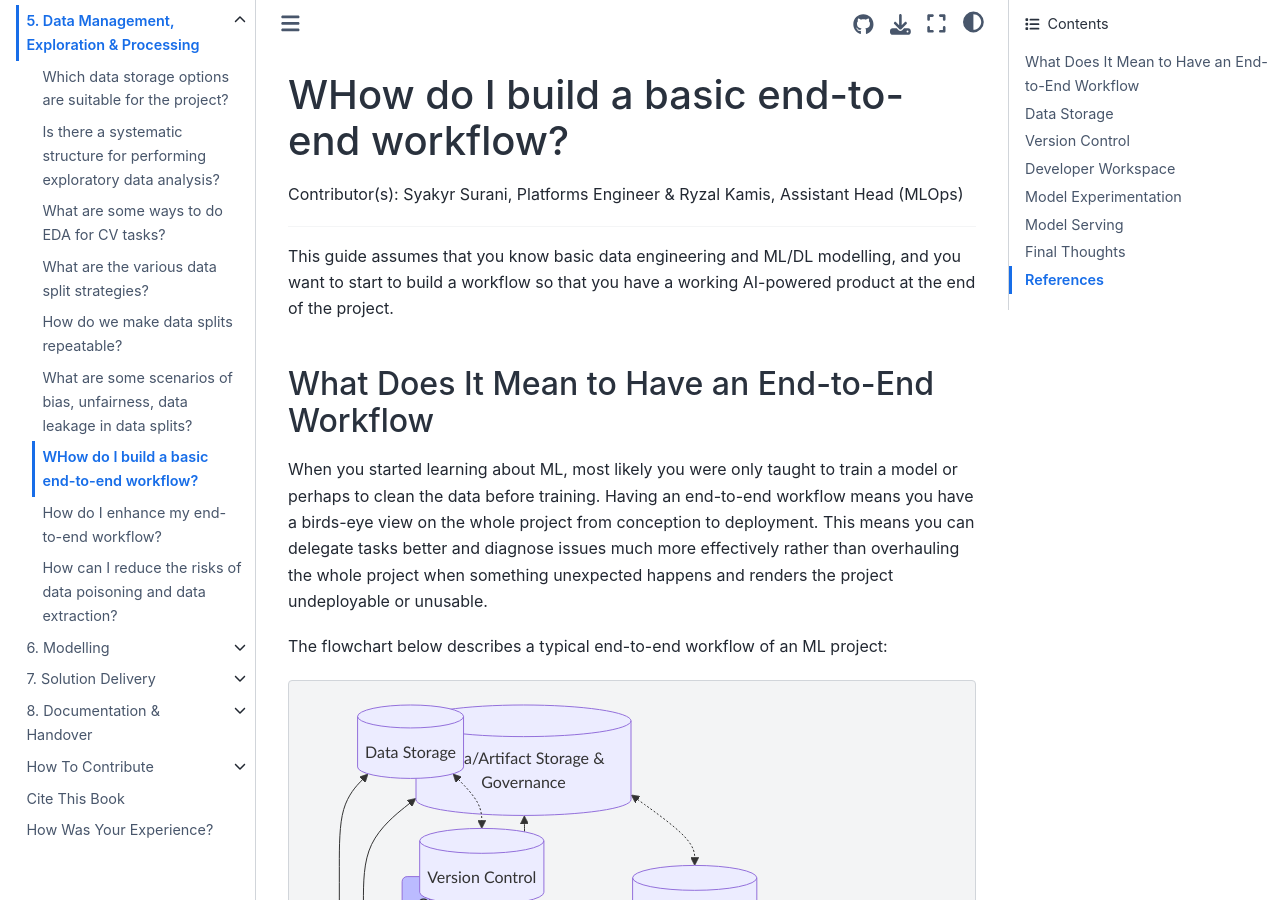
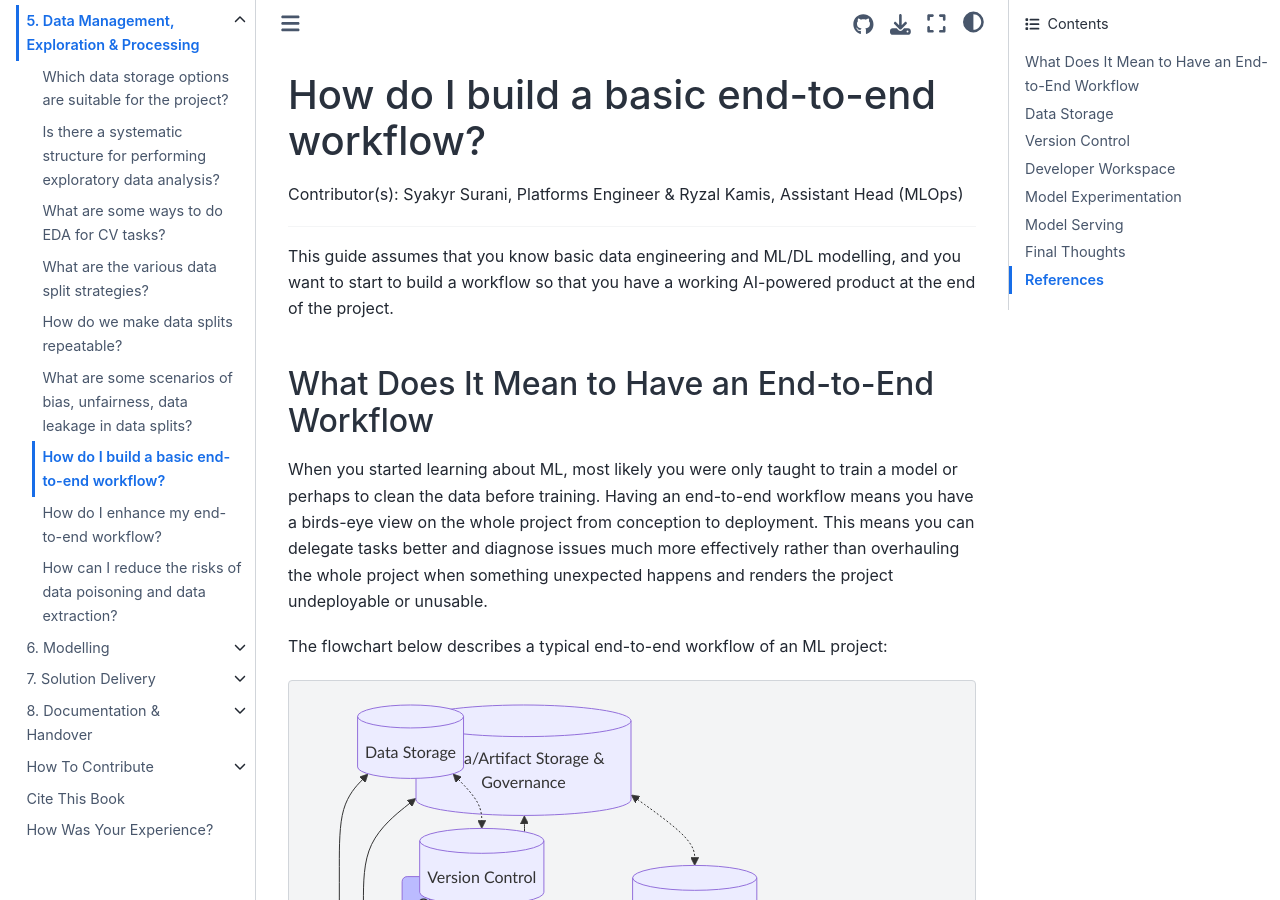
Before and after one commit to aisingapore/ai-practitioner-handbook, a Jupyter Book: the page built from book/5-data-mgmt-exp-proc/e2e-workflow.md, in a window 1280 px wide and 900 px high. Built offline with Jupyter Book 1.0.4 settings and Sphinx 7.4.7 and the Sphinx Book theme 1.1.4, drawn with Linux system fonts in a browser that asks for light colours.

Commit message:
Amended typo

```diff
--- a/book/5-data-mgmt-exp-proc/e2e-workflow.md
+++ b/book/5-data-mgmt-exp-proc/e2e-workflow.md
@@ -1,4 +1,4 @@
-# WHow do I build a basic end-to-end workflow?
+# How do I build a basic end-to-end workflow?
 
 Contributor(s): Syakyr Surani, Platforms Engineer & Ryzal Kamis, Assistant Head (MLOps)
 
```
